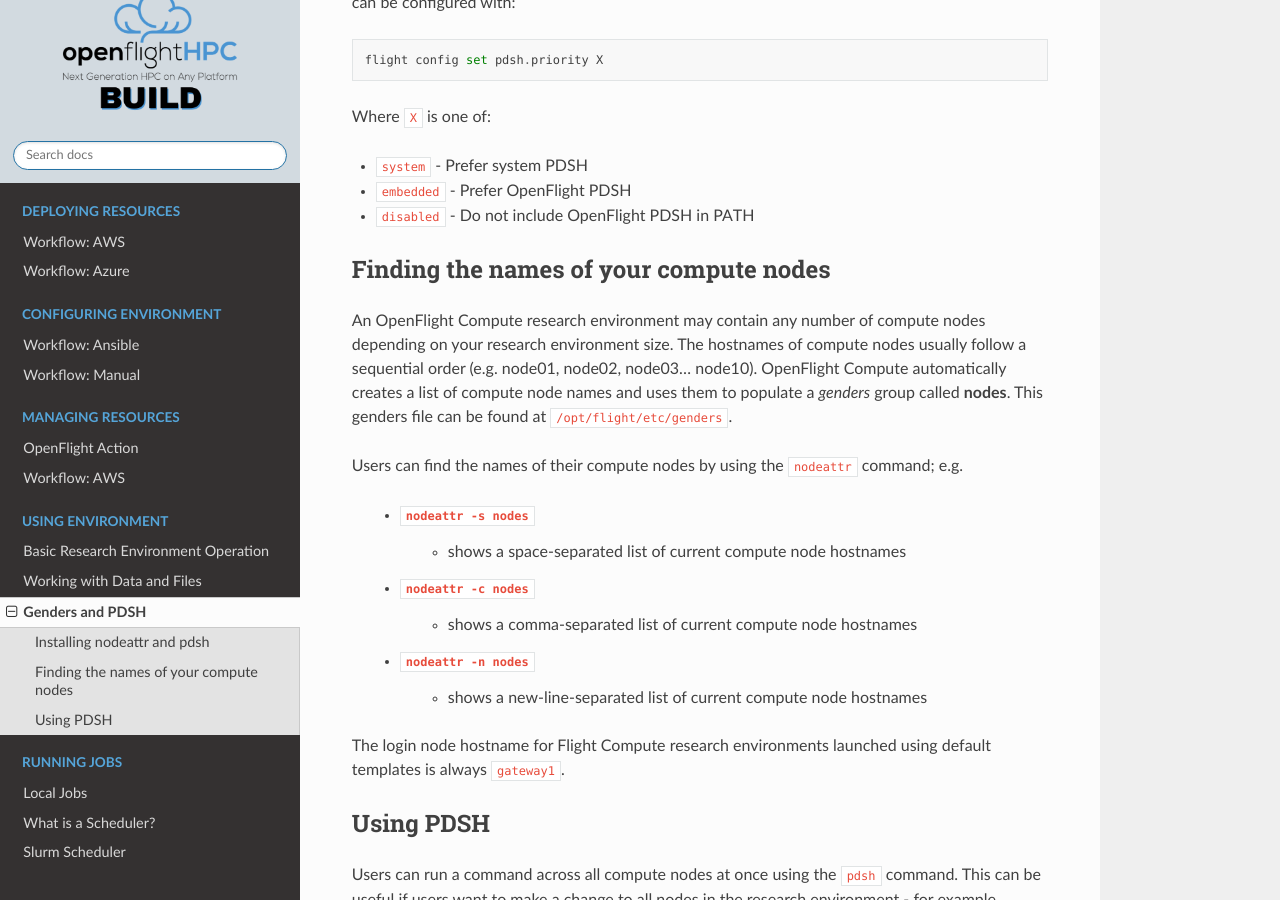
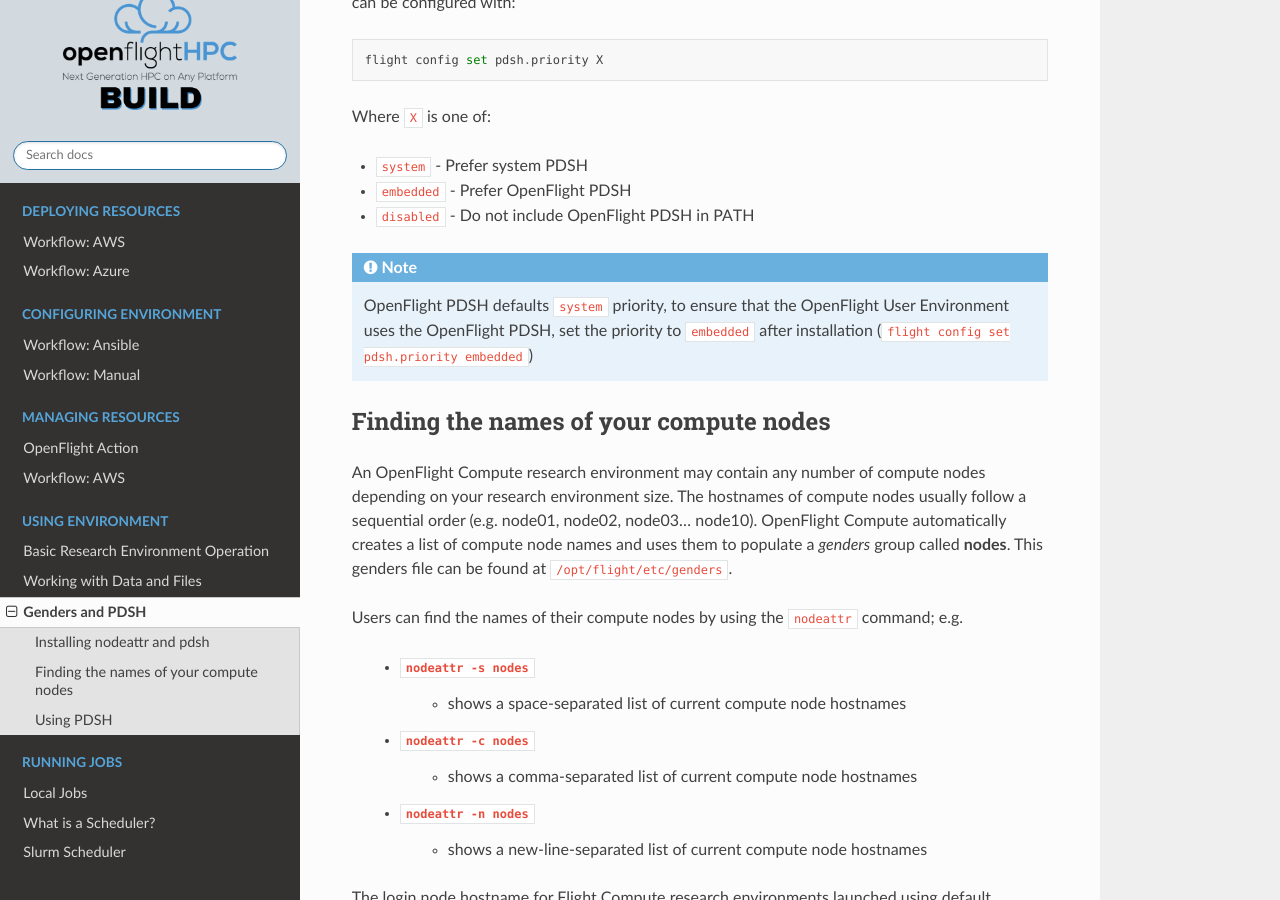
Before and after one commit to openflighthpc/build.openflighthpc.org, a Sphinx documentation site: the page built from docs/source/using-environment/genders-and-pdsh.rst, in a window 1280 px wide and 900 px high, scrolled down 586 px. Built offline with Sphinx 7.4.7 and the Read the Docs theme 2.0.0, drawn with Linux system fonts in a browser that asks for light colours.

Commit message:
Note on default state of pdsh priority

```diff
--- a/docs/source/using-environment/genders-and-pdsh.rst
+++ b/docs/source/using-environment/genders-and-pdsh.rst
@@ -23,6 +23,8 @@
 - ``system`` - Prefer system PDSH
 - ``embedded`` - Prefer OpenFlight PDSH
 - ``disabled`` - Do not include OpenFlight PDSH in PATH
+
+.. note:: OpenFlight PDSH defaults ``system`` priority, to ensure that the OpenFlight User Environment uses the OpenFlight PDSH, set the priority to ``embedded`` after installation (``flight config set pdsh.priority embedded``)
 
 Finding the names of your compute nodes
 ---------------------------------------
```
